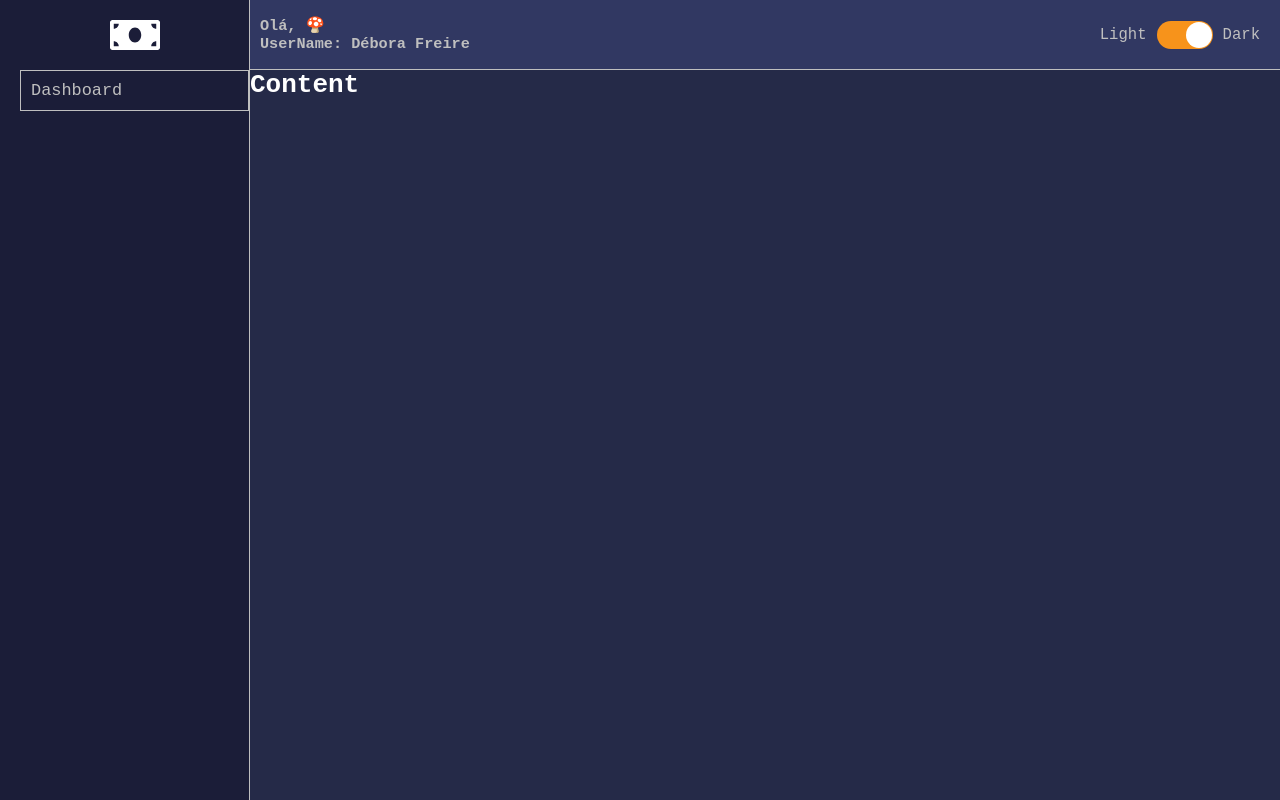
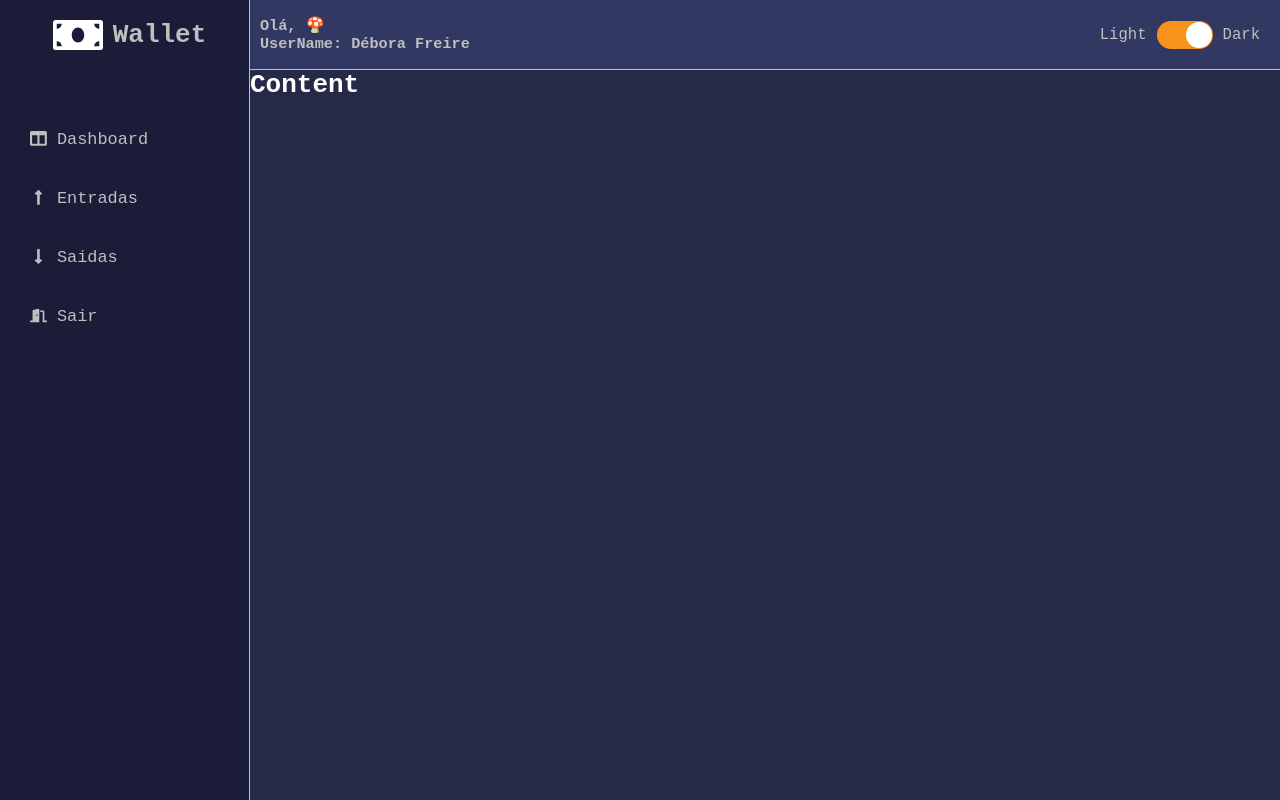
Before and after one commit to deborafsm/fe_tsx_react_be_lrv_php_db_mysql, a React (Create React App) app in the folder front_end_wallet/: page / in a window 1280 px wide. Built offline with nearby package versions, Linux system fonts and the light colour scheme.

Commit message:
update aside

```diff
--- a/front_end_wallet/src/components/Aside/aside.tsx
+++ b/front_end_wallet/src/components/Aside/aside.tsx
@@ -1,4 +1,5 @@
 import React from "react";
+
 import {
     Container,
     Headers,
@@ -7,19 +8,38 @@ import {
     Title
 
 } from './style';
-import { FaLevelDownAlt,FaRegHeart, FaMoneyBill } from "react-icons/fa";
+import {
+    FaLongArrowAltDown,
+    FaLongArrowAltUp,
+    FaColumns,
+    FaMoneyBill,
+    FaDoorOpen
+} from "react-icons/fa";
 
 
 const Aside: React.FC = () => {
     return (
         <Container>
             <Headers>
-                <FaMoneyBill  size={50}/>
-                {/* <Title>Zhou Zi Shu <FaRegHeart/> Wen Ke Xing </Title> */}
+                <FaMoneyBill size={50} />
+                <Title>Wallet</Title>
             </Headers>
             <MenuContainer>
                 <MenuItemLink href="#">
+                    <FaColumns />
                     Dashboard
+                </MenuItemLink>
+                <MenuItemLink href="#">
+                    <FaLongArrowAltUp />
+                    Entradas
+                </MenuItemLink>
+                <MenuItemLink href="#">
+                    <FaLongArrowAltDown />
+                    Saidas
+                </MenuItemLink>
+                <MenuItemLink href="#">
+                    <FaDoorOpen />
+                    Sair
                 </MenuItemLink>
             </MenuContainer>
         </Container>
--- a/front_end_wallet/src/components/Aside/style.ts
+++ b/front_end_wallet/src/components/Aside/style.ts
@@ -1,25 +1,27 @@
 import styled from 'styled-components';
-
+// import {FaCoffee} from 'react-icons'
 export const Container = styled.div
     `
     grid-area: AS;
     color: ${props => props.theme.colors.white};
     background-color: ${props => props.theme.colors.primary};
     padding-left: 20px;
-    border-right: 1px solid ${props => props.theme.colors.gray}
+    border-right: 1px solid ${props => props.theme.colors.gray};
 
 `
     ;
 export const Headers = styled.header`
     display:flex;
     justify-content:center;
-    padding: 10px 0 10px 0
+    padding: 10px 0 10px 0;
+
 
 `;
 
-export const MenuContainer = styled.div`
+export const MenuContainer = styled.nav`
+
     padding: 10px;
-    border: 1px solid ${props => props.theme.colors.gray}
+    margin-top: 10px;
 `;
 
 
@@ -27,14 +29,22 @@ export const MenuItemLink = styled.a`
     display:flex;
     text-decoration: none;
     font-size: 1.3rem;
-    color: ${props => props.theme.colors.gray}
+    margin: 40px 0;
+    color: ${props => props.theme.colors.gray};
+    transition: opacity .3s;
+    &:hover{
+        opacity: .7;
+    }
+    >svg{
+        margin-right: 10px;
+    }
 
 `;
 export const Title = styled.h3`
-    display:flex;
-
-    text-decoration: none;
-    font-size: 1.3rem;
-    color: ${props => props.theme.colors.gray}
-
+    display: flex;
+    flex-direction: column-reverse;
+    justify-content: center;
+    margin: 10px;
+    font-size: 2em;
+    color: ${props => props.theme.colors.gray};
 `;
```
